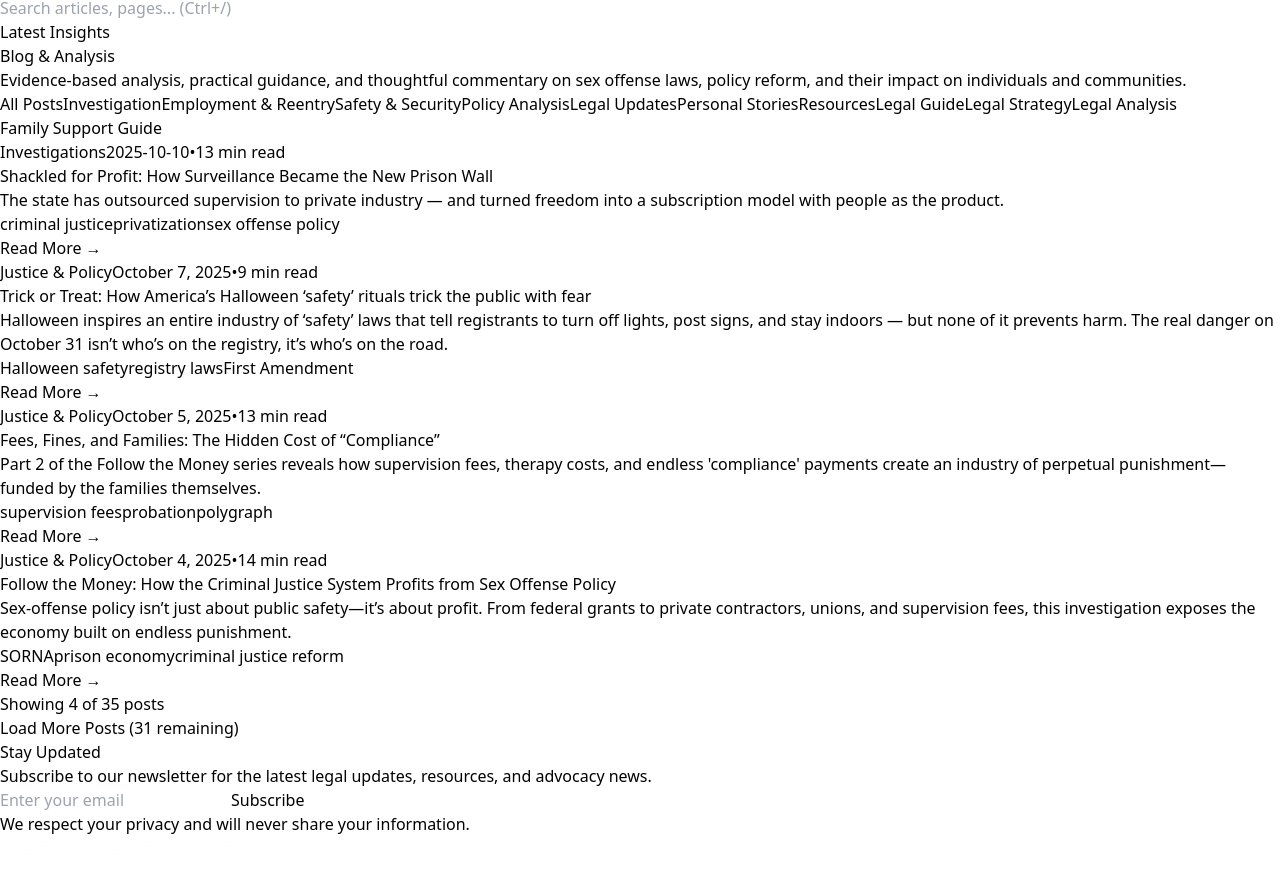
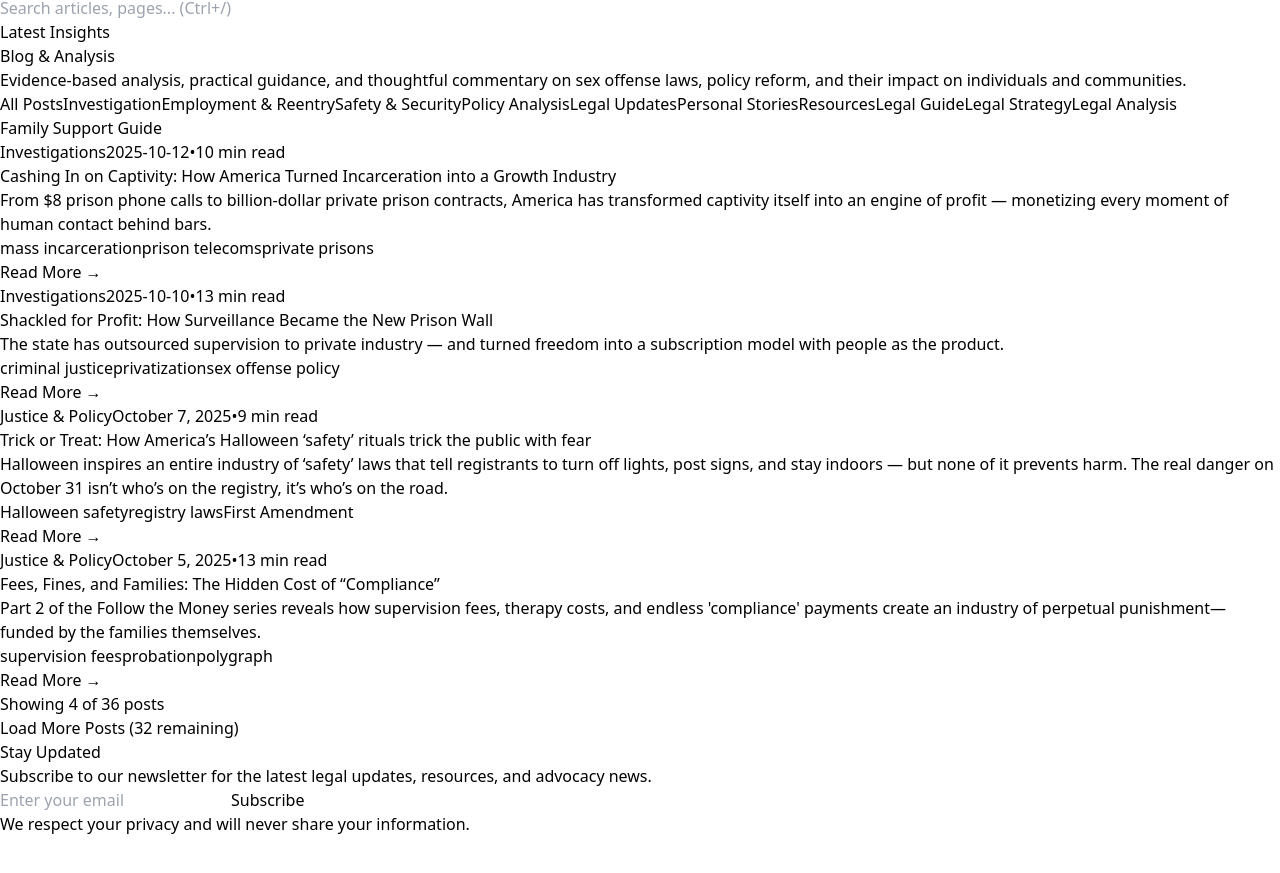
Before and after one commit to projectsolarrecon/Solar, a React (Vite) app: page /blog in a window 1280 px wide. Shown: the part 3036-3909 px from the top of the page. Built offline with nearby package versions, Linux system fonts and the light colour scheme.

Commit message:
Update blogPosts.ts

```diff
--- a/src/data/blogPosts.ts
+++ b/src/data/blogPosts.ts
@@ -12,6 +12,17 @@ export interface BlogPost {
 
 export const allBlogPosts: BlogPost[] = [
   // Insert this object at the TOP of the exported array (newest-first):
+{
+  id: "follow-the-money-part-4",
+  title: "Cashing In on Captivity: How America Turned Incarceration into a Growth Industry",
+  excerpt: "From $8 prison phone calls to billion-dollar private prison contracts, America has transformed captivity itself into an engine of profit — monetizing every moment of human contact behind bars.",
+  author: "SOLAR Project",
+  date: "2025-10-12",
+  readTime: "10 min read",
+  category: "Investigations",
+  tags: ["mass incarceration", "prison telecoms", "private prisons", "commissary", "exploitation"],
+  path: "/blog/follow-the-money-part-4"
+},
 {
   id: "follow-the-money-part-3",
   title: "Shackled for Profit: How Surveillance Became the New Prison Wall",
```
